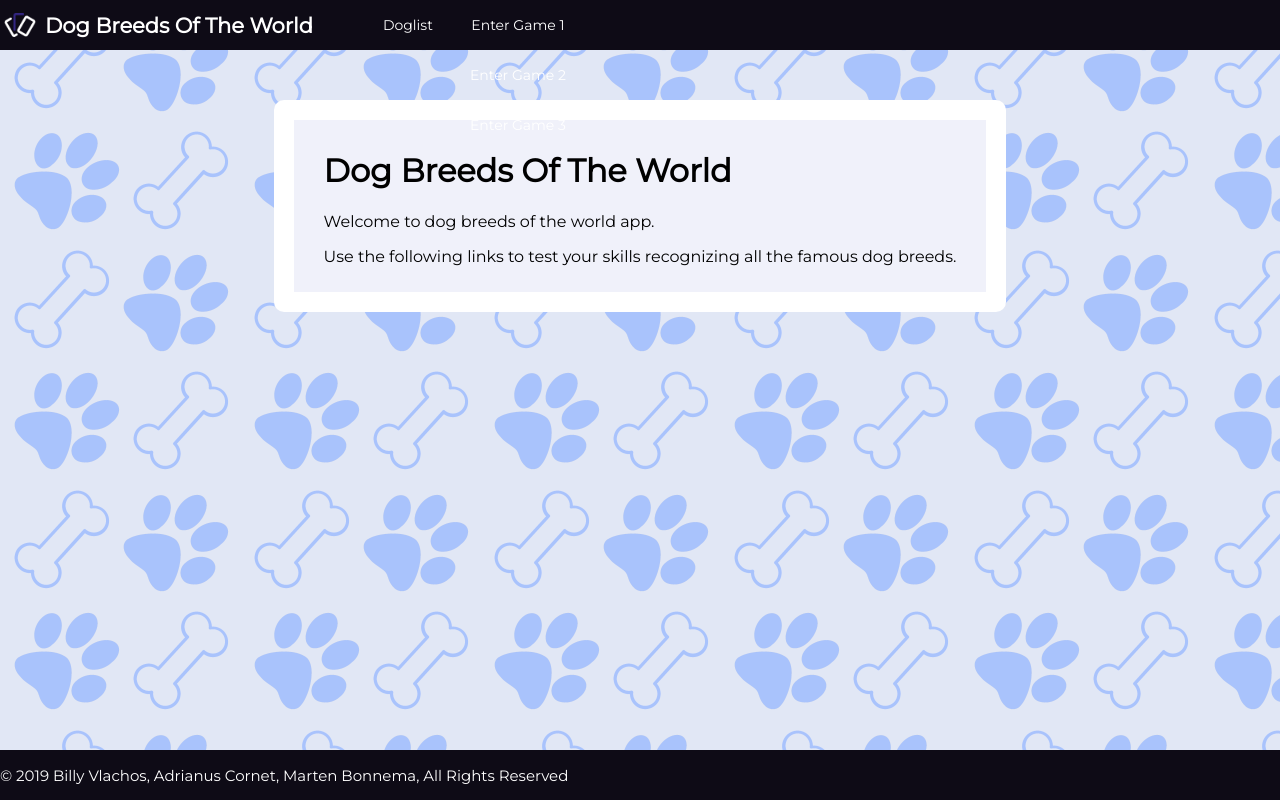
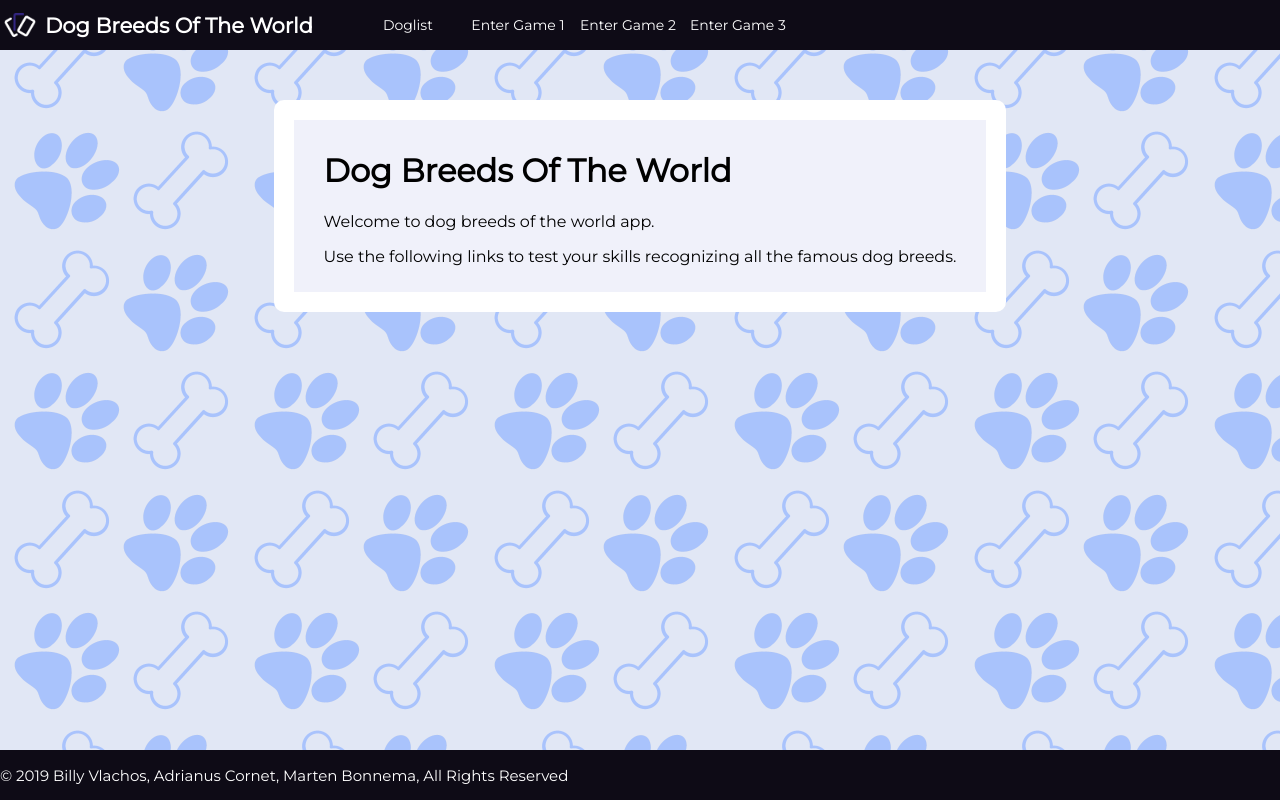
Before and after one commit to lakylekidd/codaisseur-project-week-1, a React (Create React App) app: page / in a window 1280 px wide. Built offline with nearby package versions, Linux system fonts and the light colour scheme.

Commit message:
Changed header links

```diff
--- a/src/features/header/components/Header.jsx
+++ b/src/features/header/components/Header.jsx
@@ -37,7 +37,11 @@ class Header extends Component {
                         </li>
                         <li className="nav-item">
                             <Link onClick={() => this.startGame(1)} to={'/game'}>Enter Game 1</Link>
+                        </li>
+                        <li className="nav-item">
                             <Link onClick={() => this.startGame(2)} to={'/game'}>Enter Game 2</Link>
+                        </li>
+                        <li className="nav-item">
                             <Link onClick={() => this.startGame(3)} to={'/game'}>Enter Game 3</Link>
                         </li>
                     </ul>
```
